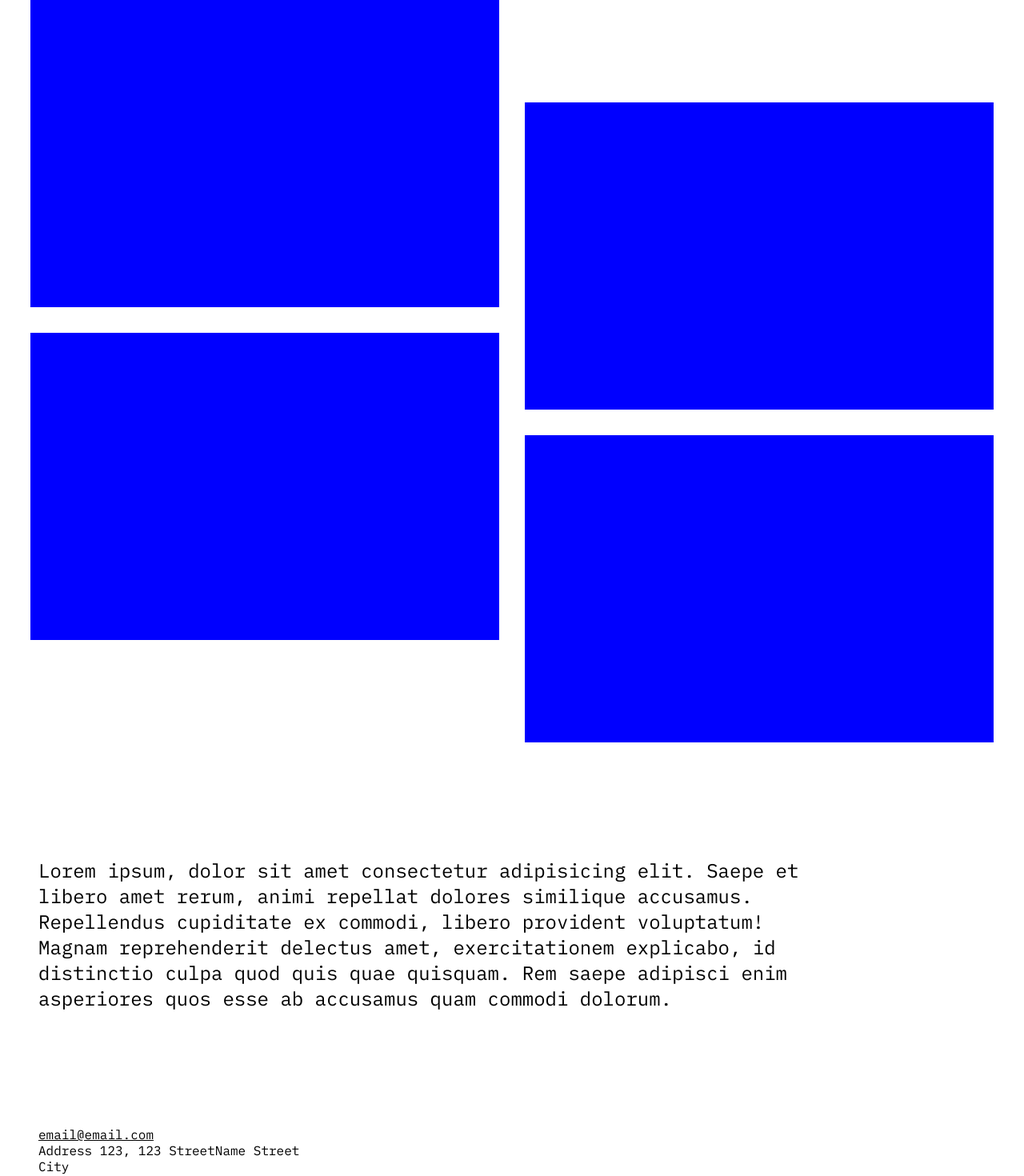
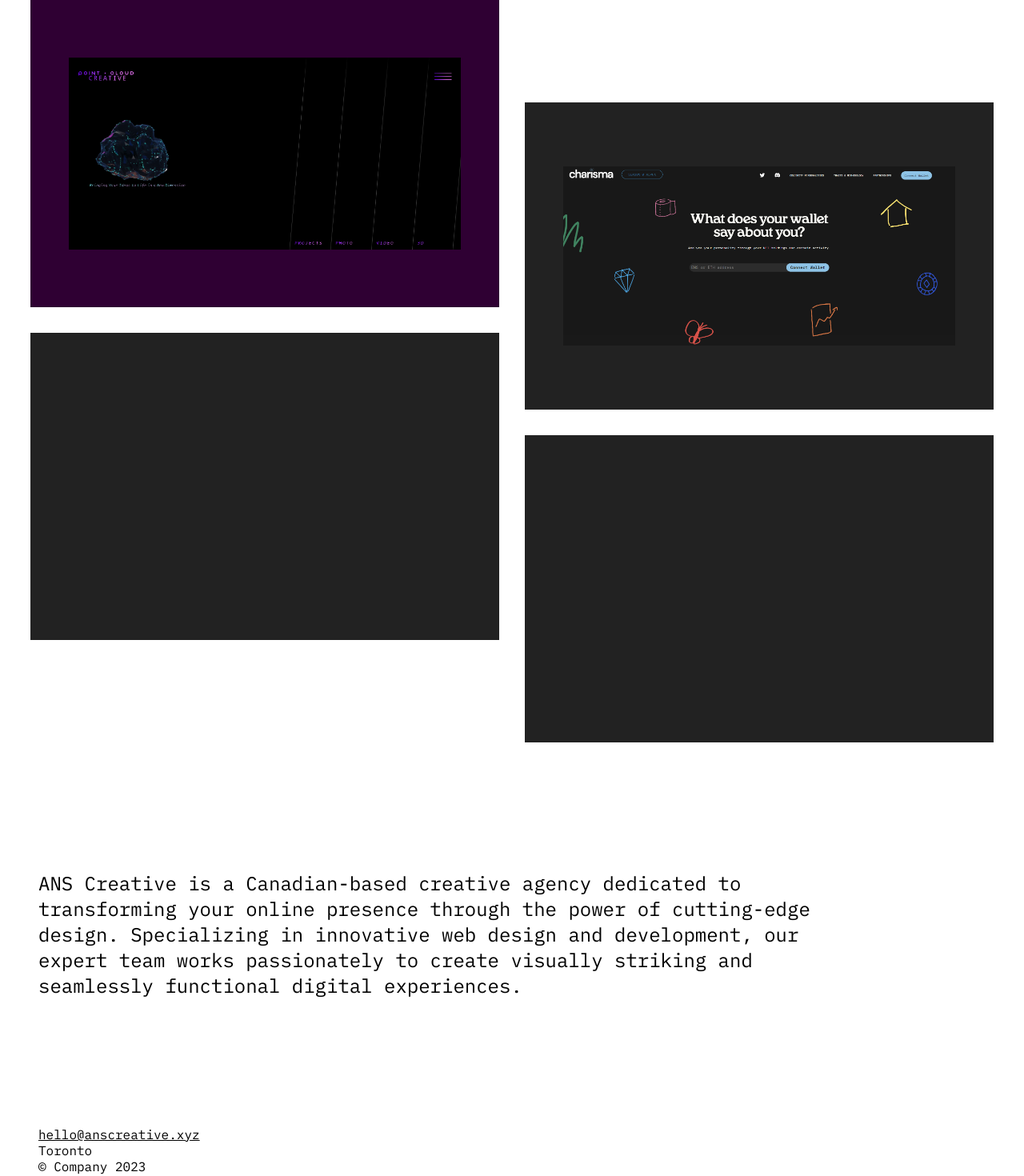
Before and after one commit to ACucos1/nick-site, a Next.js app: page / in a window 1280 px wide. Shown: the part 800-2270 px from the top of the page at 80% size. Built offline with nearby package versions, Linux system fonts and the light colour scheme.

Commit message:
add copy + images

```diff
--- a/components/Footer/Footer.jsx
+++ b/components/Footer/Footer.jsx
@@ -3,10 +3,10 @@ export const Footer = () => {
   return (
     <footer className={styles.Footer} id='contact'>
       <div className={`${styles.FooterInner} fade-in`}>
-        <a href=''>email@email.com</a>
-        <p>Address 123, 123 StreetName Street</p>
-        <p>City</p>
-        &#169; Company 2022
+        <a href=''>hello@anscreative.xyz</a>
+        <p></p>
+        <p>Toronto</p>
+        &#169; Company 2023
       </div>
     </footer>
   );
--- a/components/Navbar/Navbar.jsx
+++ b/components/Navbar/Navbar.jsx
@@ -6,7 +6,7 @@ export const Navbar = () => {
     <nav className={`${styles.Navbar}`}>
       <div className={`${styles.NavbarInner}`}>
         <div className={`${styles.LogoText} fade-in`}>
-          <Link href='/'>LogoText</Link>
+          <Link href='/'>ANS Creative</Link>
         </div>
         <div className={`${styles.NavlistWrapper}`}>
           <ul className={`${styles.Navlist}`}>
--- a/pages/index.jsx
+++ b/pages/index.jsx
@@ -28,7 +28,7 @@ export default function Home() {
         this.txt = fullTxt.substring(0, this.txt.length + 1);
       }
 
-      this.el.innerHTML = `We Create <span className={styles.TypeText}>${this.txt}</span>`;
+      this.el.innerHTML = `We create <span className={styles.TypeText}>${this.txt}</span>`;
 
       var that = this;
       var delta = 200 - Math.random() * 100;
@@ -71,7 +71,7 @@ export default function Home() {
           <div
             className={`${styles.HeroText} typewrite`}
             data-period='2000'
-            data-type='["Workflows.", "Processes.", "Businesses."]'>
+            data-type='["beauty.", "elegance.", "simplicity."]'>
             We create <span className={`${styles.TypeText}`}></span>
           </div>
         </div>
@@ -80,10 +80,10 @@ export default function Home() {
       <section id='projects' className={styles.Projects}>
         <div className={`${styles.ProjectsInner} fade-in`}>
           <Link href='/project1'>
-            <div className={`fade-in`}></div>
+            <img src='/images/pcc.png' className={`fade-in`} />
           </Link>
           <Link href='/project2'>
-            <div className={`fade-in`}></div>
+            <img src='/images/charisma.png' className={`fade-in`} />
           </Link>
           <Link href='/project4'>
             <div className={`fade-in`}></div>
@@ -97,12 +97,11 @@ export default function Home() {
       <section id='about' className={`${styles.AboutBlurb}`}>
         <div className={`${styles.AboutBlurbInner} fade-in`}>
           <p>
-            Lorem ipsum, dolor sit amet consectetur adipisicing elit. Saepe et
-            libero amet rerum, animi repellat dolores similique accusamus.
-            Repellendus cupiditate ex commodi, libero provident voluptatum!
-            Magnam reprehenderit delectus amet, exercitationem explicabo, id
-            distinctio culpa quod quis quae quisquam. Rem saepe adipisci enim
-            asperiores quos esse ab accusamus quam commodi dolorum.
+            ANS Creative is a Canadian-based creative agency dedicated to
+            transforming your online presence through the power of cutting-edge
+            design. Specializing in innovative web design and development, our
+            expert team works passionately to create visually striking and
+            seamlessly functional digital experiences.
           </p>
         </div>
       </section>
--- a/styles/Home.module.scss
+++ b/styles/Home.module.scss
@@ -43,7 +43,19 @@
       a {
         height: 100%;
         width: 100%;
-        background-color: blue;
+        background-color: rgb(34, 34, 34);
+        overflow: hidden;
+
+        &:nth-child(1) {
+          background-color: #2f0033;
+        }
+
+        img {
+          width: 100%;
+          height: 100%;
+          object-fit: contain;
+          padding-inline: 3rem;
+        }
 
         &:nth-child(2),
         &:nth-child(4) {
```
Also changed, not shown: public/images/charisma.png (added), public/images/pcc.png (added).
